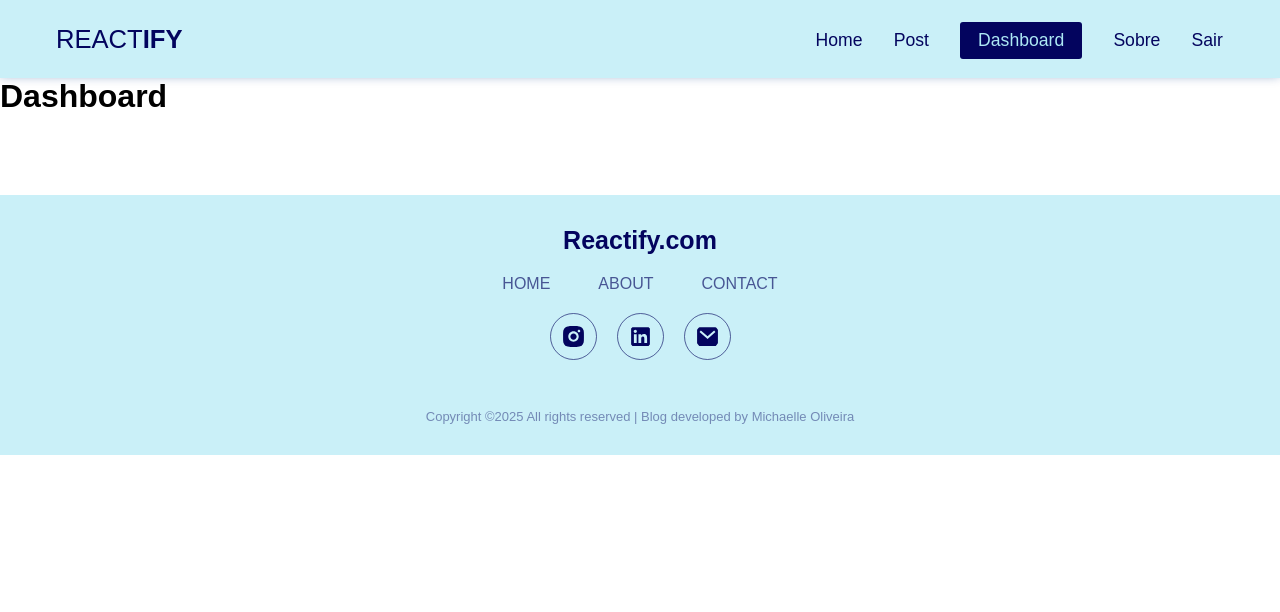
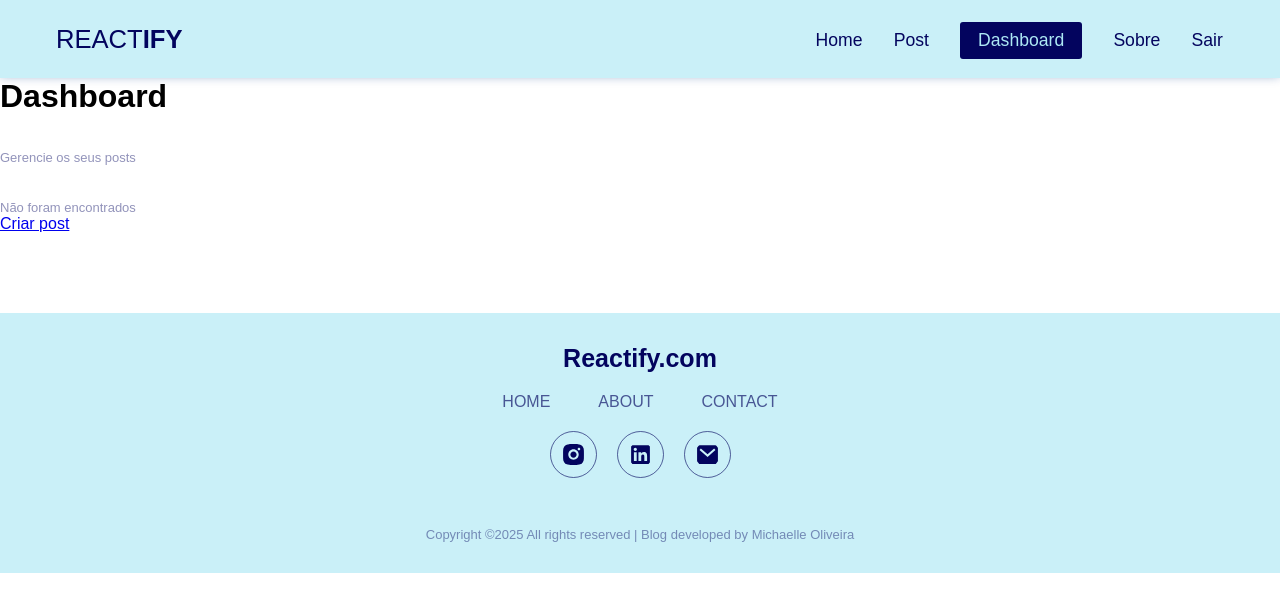
Before and after one commit to michaelleoliveir/reactify, a React (Vite) app: page /dashboard in a window 1280 px wide. Shown: the top 612 px of the page. Built offline with nearby package versions, Linux system fonts and the light colour scheme; no server answers; sample sign-in values are in the browser's storage; a web font is replaced by a local one.

Commit message:
feat: initializing dashboard component

```diff
--- a/src/pages/Dashboard/Dashboard.jsx
+++ b/src/pages/Dashboard/Dashboard.jsx
@@ -1,9 +1,28 @@
+import { Link } from "react-router-dom";
+import { useAuthValue } from "../../context/AuthContext"
 import styles from "./Dashboard.module.css"
 
 const Dashboard = () => {
+    const {user} = useAuthValue();
+    const uid = user.uid
+
+    //posts do usuário
+    const posts = [];
+
     return (
         <div>
             <h1>Dashboard</h1>
+            <p>Gerencie os seus posts</p>
+            {posts && posts.length === 0 ? (
+                <div>
+                    <p>Não foram encontrados</p>
+                    <Link to="/posts/create">Criar post</Link>
+                </div>
+            ) : (
+                <div>
+
+                </div>
+            )}
         </div>
     )
 }
```
